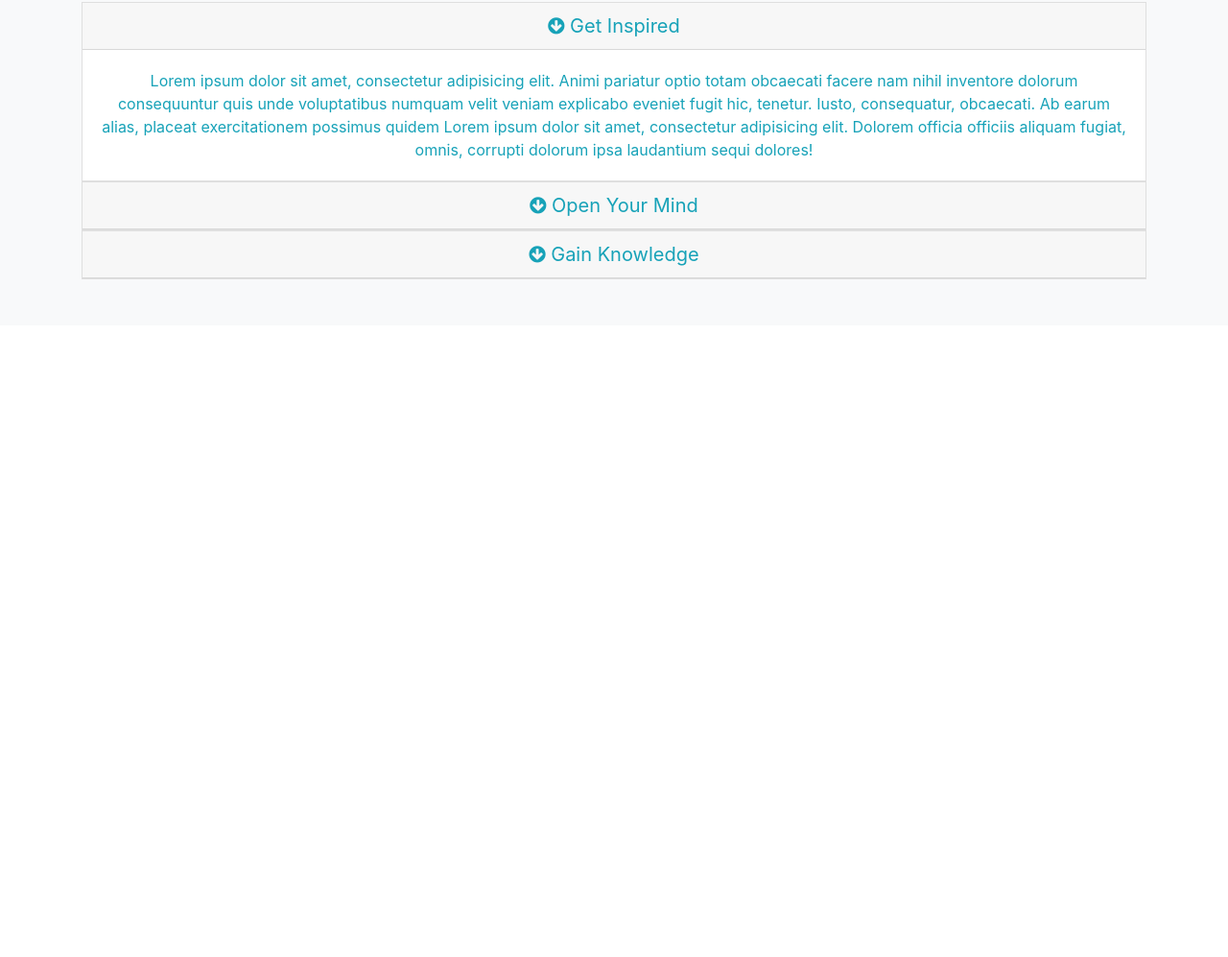
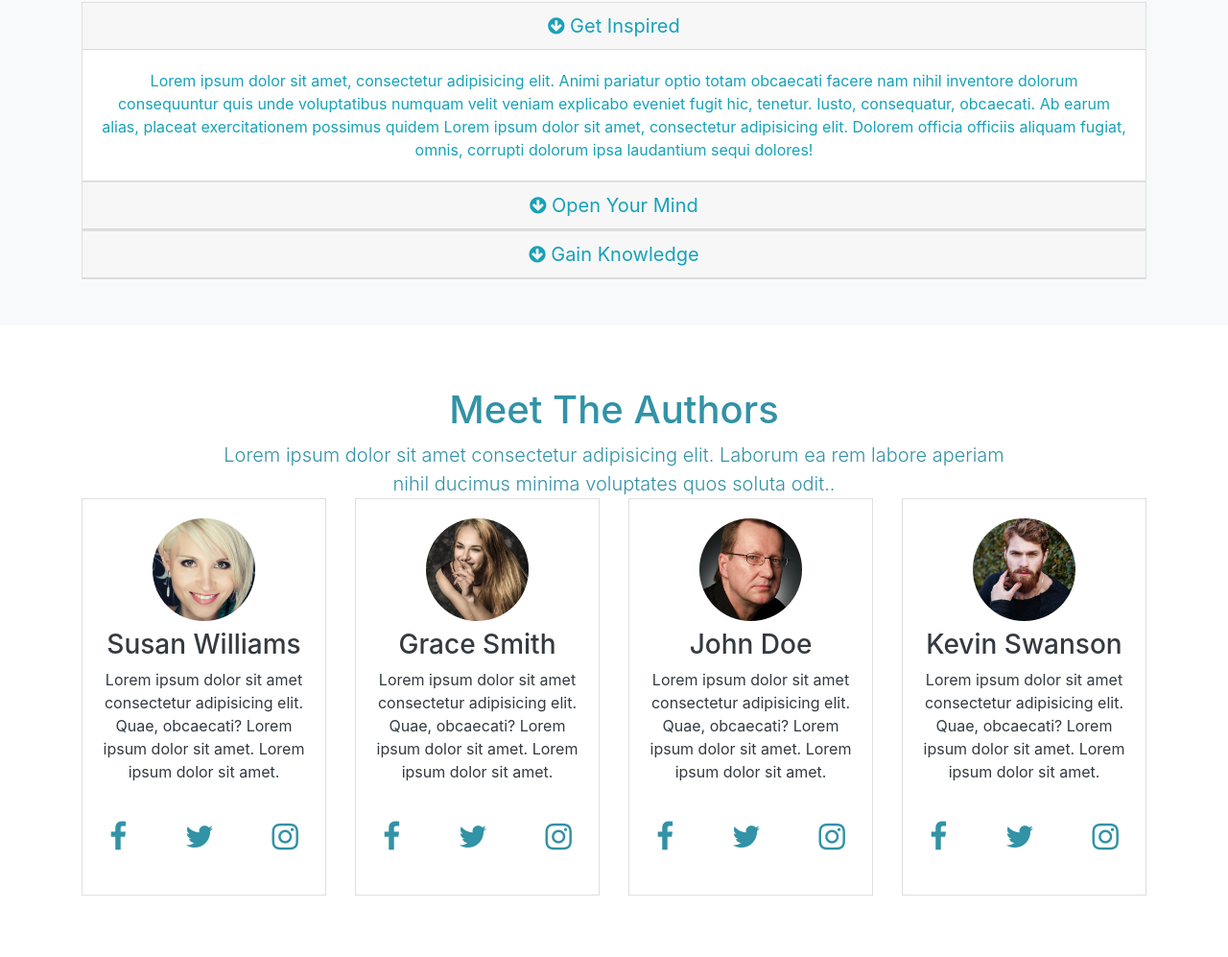
Before and after one commit to vmittal26/Mizuke, a website: page src/index.html in a window 1280 px wide. Shown: the part 1504-2501 px from the top of the page at 96% size. Before the commit the page ends 1843 px from the top, so only its background shows below. Drawn offline with Linux system fonts and the light colour scheme.

Commit message:
added authors

```diff
--- a/src/index.html
+++ b/src/index.html
@@ -34,7 +34,7 @@
       <div class="container">
         <div class="row">
           <div class="col-md-6 m-auto text-center">
-            <h1 class = "display-2">So What You Dream Of...</h1>
+            <h1 class = "display-4">So What You Dream Of...</h1>
             <p class="lead">Lorem ipsum, dolor sit amet consectetur adipisicing elit. Iusto, obcaecati!</p>
             <a href="#" class="btn btn-outline-secondary btn-lg text-white">Read More</a>
           </div>
@@ -58,7 +58,7 @@
     <section id="boxes">
       <div class="container">
         <div class="row">
-          <div class="col-md-3">
+          <div class="col-md-3 col-sm-6">
             <div class="card text-center border-primary">
               <div class="card-body">
                 <h3 class="text-primary">Be Better</h3>
@@ -66,7 +66,7 @@
               </div>
             </div>
           </div>
-          <div class="col-md-3">
+          <div class="col-md-3 col-sm-6">
             <div class="card text-center bg-primary text-white">
               <div class="card-body">
                 <h3>Be Smarter</h3>
@@ -74,7 +74,7 @@
               </div>
             </div>
           </div>
-          <div class="col-md-3">
+          <div class="col-md-3 col-sm-6">
             <div class="card text-center border-primary">
               <div class="card-body">
                 <h3 class="text-primary">Be Faster</h3>
@@ -82,7 +82,7 @@
               </div>
             </div>
           </div>
-          <div class="col-md-3">
+          <div class="col-md-3 col-sm-6">
             <div class="card text-center bg-primary text-white">
               <div class="card-body">
                 <h3>Be Stronger</h3>
@@ -160,6 +160,86 @@
         </div>
       </div>
     </section>
+    <section id="authors">
+      <div class="container">
+        <div class="row">
+          <div class="col">
+              <div class="text-center">
+                  <div class="text-primary">
+                    <h1>Meet The Authors</h1>
+                  </div>
+                  <p class="lead text-primary m-auto w-75">Lorem ipsum dolor sit amet consectetur adipisicing elit. Laborum ea rem labore aperiam nihil ducimus minima voluptates quos soluta odit..</p>
+                </div>
+          </div>
+      </div>
+      <div class="row">
+          <div class="col-lg-3 col-md-6">
+            <div class="card">
+              <div class="card-body text-dark text-center">
+                <img src="img/person1.jpg" alt="" class="img-fluid rounded-circle w-50 d-block m-auto">
+                <h3 class="mt-2">Susan Williams</h3>
+                <p>Lorem ipsum dolor sit amet consectetur adipisicing elit. Quae, obcaecati?
+                  Lorem ipsum dolor sit amet. Lorem ipsum dolor sit amet.
+                </p>
+                <div class="d-flex py-3 justify-content-between">
+                  <a href=""><i class="fa fa-facebook p-2 fa-2x"></i></a>
+                  <a href=""><i class="fa fa-twitter p-2 fa-2x"></i></a>
+                  <a href=""><i class="fa fa-instagram p-2 fa-2x"></i></a>
+                </div>
+              </div>
+            </div>
+          </div>
+          <div class="col-lg-3 col-md-6">
+              <div class="card">
+                  <div class="card-body text-dark text-center">
+                    <img src="img/person2.jpg" alt="" class="img-fluid rounded-circle w-50 d-block m-auto">
+                    <h3 class="mt-2">Grace Smith</h3>
+                    <p>Lorem ipsum dolor sit amet consectetur adipisicing elit. Quae, obcaecati?
+                      Lorem ipsum dolor sit amet. Lorem ipsum dolor sit amet.
+                    </p>
+                    <div class="d-flex py-3 justify-content-between">
+                      <a href=""><i class="fa fa-facebook p-2 fa-2x"></i></a>
+                      <a href=""><i class="fa fa-twitter p-2 fa-2x"></i></a>
+                      <a href=""><i class="fa fa-instagram p-2 fa-2x"></i></a>
+                    </div>
+                  </div>
+                </div>
+          </div>
+          <div class="col-lg-3 col-md-6">
+              <div class="card">
+                  <div class="card-body text-dark text-center">
+                    <img src="img/person3.jpg" alt="" class="img-fluid rounded-circle w-50 d-block m-auto">
+                    <h3 class="mt-2">John Doe</h3>
+                    <p>Lorem ipsum dolor sit amet consectetur adipisicing elit. Quae, obcaecati?
+                      Lorem ipsum dolor sit amet. Lorem ipsum dolor sit amet.
+                    </p>
+                    <div class="d-flex py-3 justify-content-between">
+                      <a href=""><i class="fa fa-facebook p-2 fa-2x"></i></a>
+                      <a href=""><i class="fa fa-twitter p-2 fa-2x"></i></a>
+                      <a href=""><i class="fa fa-instagram p-2 fa-2x"></i></a>
+                    </div>
+                  </div>
+                </div>
+          </div>
+          <div class="col-lg-3 col-md-6">
+              <div class="card">
+                  <div class="card-body text-dark text-center">
+                    <img src="img/person4.jpg" alt="" class="img-fluid rounded-circle w-50 d-block m-auto">
+                    <h3 class="mt-2">Kevin Swanson</h3>
+                    <p>Lorem ipsum dolor sit amet consectetur adipisicing elit. Quae, obcaecati?
+                      Lorem ipsum dolor sit amet. Lorem ipsum dolor sit amet.
+                    </p>
+                    <div class="d-flex py-3 justify-content-between">
+                      <a href=""><i class="fa fa-facebook p-2 fa-2x"></i></a>
+                      <a href=""><i class="fa fa-twitter p-2 fa-2x"></i></a>
+                      <a href=""><i class="fa fa-instagram p-2 fa-2x"></i></a>
+                    </div>
+                  </div>
+                </div>
+          </div>
+        </div>
+      </div>
+    </section>
   </main>
 
   <script src="js/jquery.min.js"></script>
--- /dev/null
+++ b/src/scss/layouts/_authors.scss
@@ -0,0 +1,3 @@
+#authors{
+    padding: 4rem 0;
+}
--- a/src/scss/layouts/_showcase.scss
+++ b/src/scss/layouts/_showcase.scss
@@ -3,4 +3,5 @@
     background-image: linear-gradient(to right bottom,rgba($primary-color,0.7),rgba($primary-color,0.7)) ,url(../img/mountains.jpg);
     background-size:cover;
     padding:2rem 0;
+    font-size: 0.8rem;
 }
--- a/src/scss/style.scss
+++ b/src/scss/style.scss
@@ -2,6 +2,7 @@
 @import "abstract/mixins";
 @import "base/base";
 @import "layouts/navbar";
+@import "layouts/authors";
 @import "layouts/about";
 @import "layouts/showcase";
 @import "layouts/newsletter";
```
Also changed, not shown: src/css/style.css.
